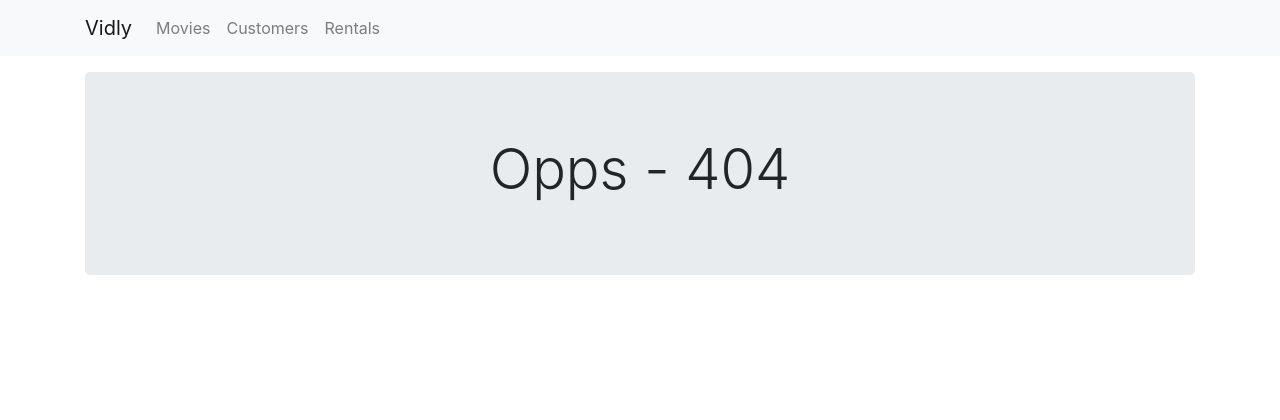
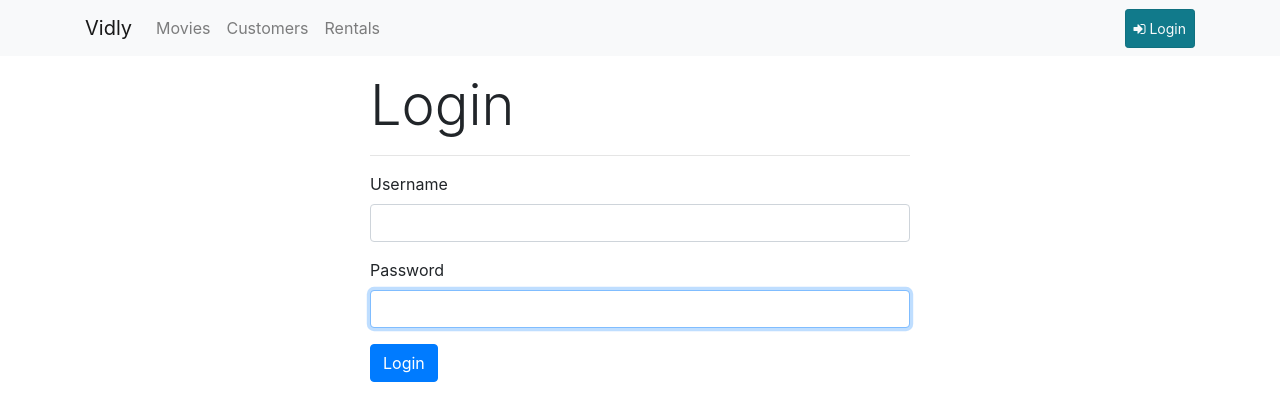
Before and after one commit to salmanpatnee/Vidly, a React (Create React App) app: page /login in a window 1280 px wide. Before the commit this address had no page. Shown: the top 420 px of the page. Built offline with nearby package versions, Linux system fonts and the light colour scheme.

Commit message:
9- Validation

```diff
--- a/src/App.js
+++ b/src/App.js
@@ -1,12 +1,13 @@
 import { Navigate, Route, Routes } from 'react-router-dom';
-
-import './App.css';
 import Navbar from './components/common/Navbar';
 import Movies from './components/Movies';
+import MovieDetails from './components/MovieDetails';
 import Customers from './components/Customers';
 import Rentals from './components/Rentals';
-import MovieDetails from './components/MovieDetails';
 import NoMatch from './components/NoMatch';
+import LoginForm from './components/common/LoginForm';
+import './App.css';
+
 
 function App() {
   return (
@@ -14,6 +15,7 @@ function App() {
       <Navbar />
       <main className="container">
         <Routes>
+          <Route path="/login" element={<LoginForm />} />
           <Route path="/movies/:id" element={<MovieDetails />} />
           <Route path="/movies" element={<Movies />} />
           <Route exact path="/" element={<Navigate replace to="/movies" />} />
--- /dev/null
+++ b/src/components/common/Form/Input.jsx
@@ -0,0 +1,20 @@
+import React from 'react';
+
+const Input = ({ name, label, onChange, value }) => {
+    return (
+        <div className="form-group">
+            <label htmlFor={name}> {label}</label>
+            <input
+                value={value}
+                type="text"
+                id={name}
+                name={name}
+                className='form-control'
+                onChange={onChange}
+                autoFocus
+            />
+        </div>
+    );
+}
+
+export default Input;
--- /dev/null
+++ b/src/components/common/LoginForm.jsx
@@ -0,0 +1,50 @@
+import React, { Component } from 'react';
+import Input from './Form/Input';
+
+class LoginForm extends Component {
+
+    state = {
+        account: { username: "", password: "" },
+        errors: {}
+    };
+
+    validate = () => {
+        return { username: "Username is required." };
+    }
+
+    handleSubmit = e => {
+        e.preventDefault();
+
+        const errors = this.validate();
+
+        this.setState({ errors });
+
+        if (errors) return;
+    }
+
+    handleChange = ({ currentTarget: input }) => {
+        const account = { ...this.state.account };
+
+        account[input.name] = input.value;
+        this.setState({ account });
+    }
+
+    render() {
+        const { username, password } = this.state.account;
+        return (
+            <div className="row justify-content-center">
+                <div className='col-6'>
+                    <h1 className="display-4">Login</h1>
+                    <hr />
+                    <form onSubmit={this.handleSubmit}>
+                        <Input name="username" label="Username" value={username} onChange={this.handleChange} />
+                        <Input name="password" label="Password" value={password} onChange={this.handleChange} />
+                        <button className="btn btn-primary">Login</button>
+                    </form>
+                </div>
+            </div>
+        );
+    }
+}
+
+export default LoginForm;
--- a/src/components/common/Navbar.jsx
+++ b/src/components/common/Navbar.jsx
@@ -2,10 +2,18 @@ import React from 'react';
 import { Link, NavLink } from 'react-router-dom';
 
 const Navbar = () => {
-    return (<nav className="navbar navbar-expand-lg navbar-light bg-light mb-3">
+    return (
+        <nav className="navbar navbar-expand-lg navbar-light bg-light mb-3">
             <div className="container">
                 <Link className="navbar-brand" to="/">Vidly</Link>
-            <button className="navbar-toggler" type="button" data-toggle="collapse" data-target="#navbarSupportedContent" aria-controls="navbarSupportedContent" aria-expanded="false" aria-label="Toggle navigation">
+                <button
+                    className="navbar-toggler"
+                    type="button"
+                    data-toggle="collapse"
+                    data-target="#navbarSupportedContent"
+                    aria-controls="navbarSupportedContent"
+                    aria-expanded="false"
+                    aria-label="Toggle navigation">
                     <span className="navbar-toggler-icon"></span>
                 </button>
 
@@ -21,9 +29,15 @@ const Navbar = () => {
                             <NavLink className="nav-link" to="/rentals">Rentals</NavLink>
                         </li>
                     </ul>
+                    <ul className="navbar-nav mr-0">
+                        <li className="nav-item">
+                            <NavLink className="nav-link btn btn-info btn-sm text-light" to="/login"><i className="fa fa-sign-in" aria-hidden="true"></i> Login</NavLink>
+                        </li>
+                    </ul>
                 </div>
             </div>
-    </nav>);
+        </nav>
+    );
 }
 
 export default Navbar;
--- a/src/components/movies.jsx
+++ b/src/components/movies.jsx
@@ -2,9 +2,9 @@ import React, { Component } from 'react';
 import { getMovies } from '../services/fakeMovieService';
 import { getGenres } from '../services/fakeGenreService';
 import MoviesTable from './MoviesTable';
+import { paginate } from '../utils/paginate';
 import Pagination from './common/Pagination';
 import ListGroup from './common/ListGroup';
-import { paginate } from '../utils/paginate';
 import _ from 'lodash';
 
 class Movies extends Component {
@@ -16,7 +16,7 @@ class Movies extends Component {
         selectedGenre: null,
         perPage: 4,
         currentPage: 1
-    }
+    };
 
     componentDidMount() {
         const genres = [{ _id: "", name: "All Genres" }, ...getGenres()];
@@ -59,7 +59,6 @@ class Movies extends Component {
             : allMovies;
 
         const sortedMovies = _.orderBy(filteredMovies, [sortColumn.column], [sortColumn.order]);
-
         const movies = paginate(sortedMovies, currentPage, perPage);
 
         return { data: movies, totalCount: filteredMovies.length };
--- a/src/index.js
+++ b/src/index.js
@@ -1,11 +1,10 @@
 import React from 'react';
 import ReactDOM from 'react-dom/client';
+import { BrowserRouter } from 'react-router-dom';
+import App from './App';
 import './index.css';
 import 'bootstrap/dist/css/bootstrap.css';
 import 'font-awesome/css/font-awesome.css'
-import App from './App';
-import reportWebVitals from './reportWebVitals';
-import { BrowserRouter } from 'react-router-dom';
 
 const root = ReactDOM.createRoot(document.getElementById('root'));
 
@@ -14,8 +13,3 @@ root.render(
     <App />
   </BrowserRouter>
 );
-
-// If you want to start measuring performance in your app, pass a function
-// to log results (for example: reportWebVitals(console.log))
-// or send to an analytics endpoint. Learn more: https://bit.ly/CRA-vitals
-reportWebVitals();
```
Lines whose indentation alone changed are shown as unchanged.
